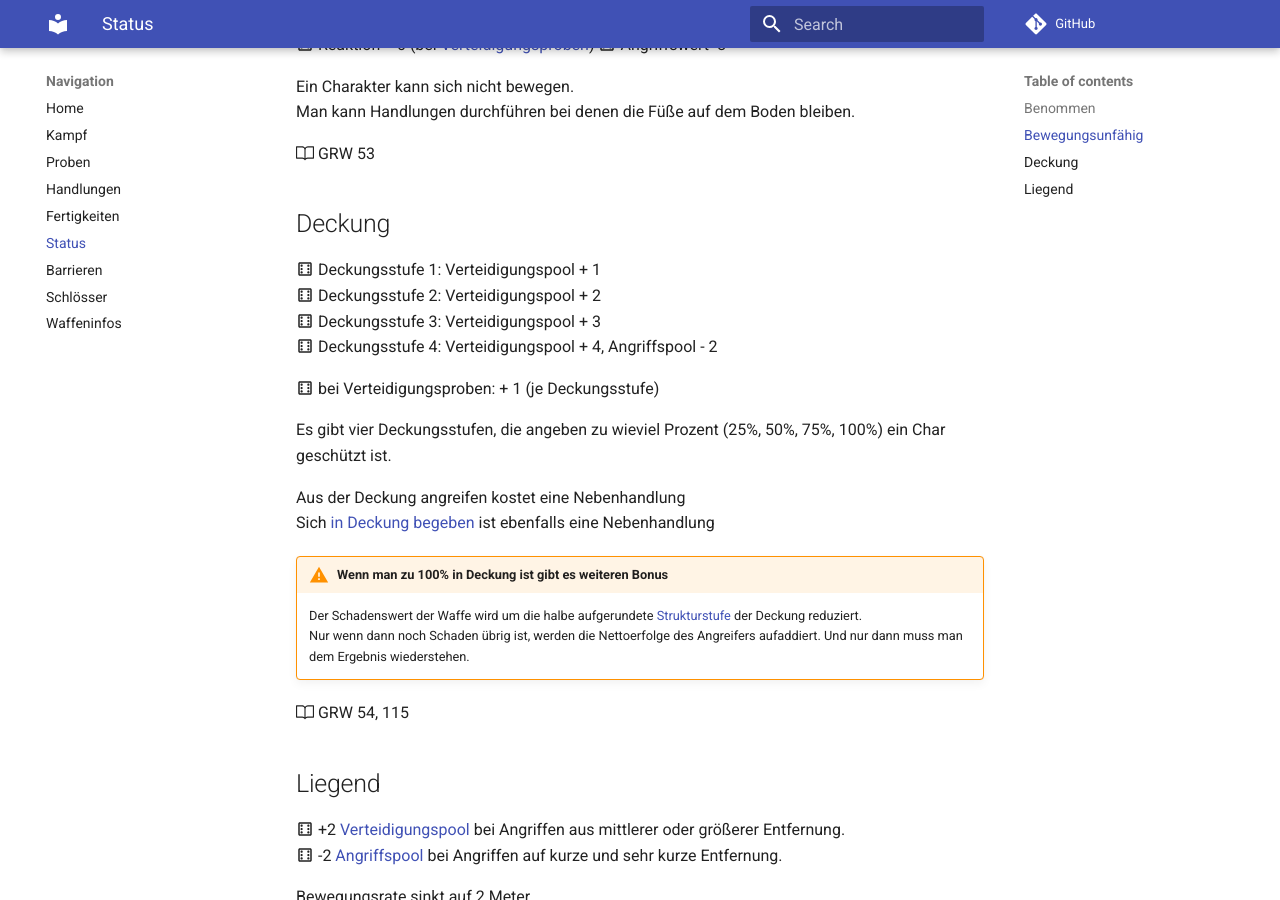
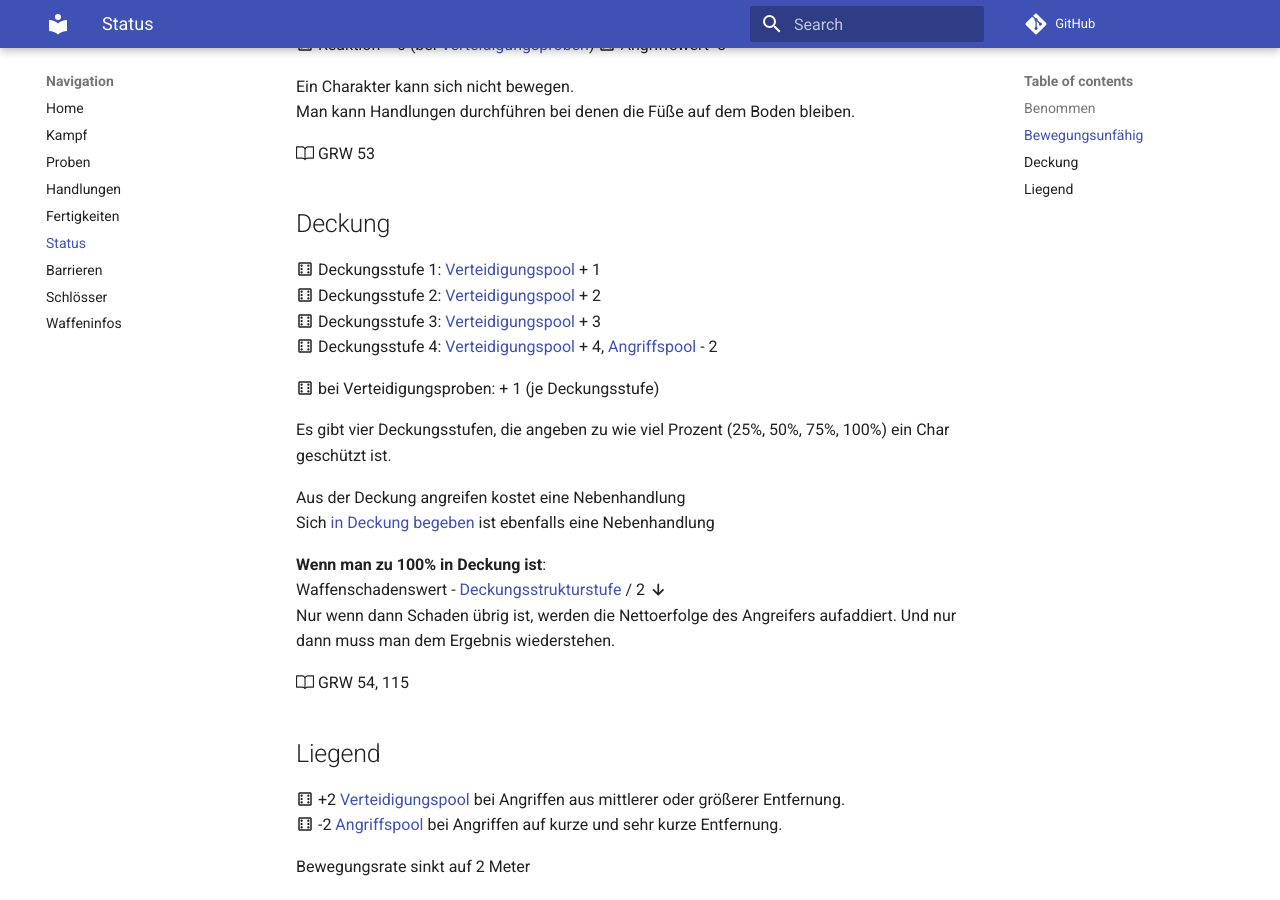
Before and after one commit to mvach/shadowrun6, an MkDocs documentation site: the page built from docs/status.md, in a window 1280 px wide and 900 px high, scrolled down 424 px. Built offline with MkDocs 1.6.1 and Material for MkDocs 9.7.7, drawn with Linux system fonts in a browser that asks for light colours; comment, search, counter and statistics services are not loaded.

Commit message:
Update Kampfschaden

```diff
--- a/docs/status.md
+++ b/docs/status.md
@@ -21,29 +21,28 @@ Man kann Handlungen durchführen bei denen die Füße auf dem Boden bleiben.
 
 ## Deckung
 
-:material-dice-6-outline: Deckungsstufe 1: Verteidigungspool + 1
-:material-dice-6-outline: Deckungsstufe 2: Verteidigungspool + 2
-:material-dice-6-outline: Deckungsstufe 3: Verteidigungspool + 3
-:material-dice-6-outline: Deckungsstufe 4: Verteidigungspool + 4, Angriffspool - 2
+:material-dice-6-outline: Deckungsstufe 1: [Verteidigungspool](kampf.md#pool-bilden) + 1
+:material-dice-6-outline: Deckungsstufe 2: [Verteidigungspool](kampf.md#pool-bilden) + 2
+:material-dice-6-outline: Deckungsstufe 3: [Verteidigungspool](kampf.md#pool-bilden) + 3
+:material-dice-6-outline: Deckungsstufe 4: [Verteidigungspool](kampf.md#pool-bilden) + 4, [Angriffspool](kampf.md#pool-bilden) - 2
 
 :material-dice-6-outline: bei Verteidigungsproben: + 1 (je Deckungsstufe)
 
-Es gibt vier Deckungsstufen, die angeben zu wieviel Prozent (25%, 50%, 75%, 100%) ein Char geschützt ist.
+Es gibt vier Deckungsstufen, die angeben zu wie viel Prozent (25%, 50%, 75%, 100%) ein Char geschützt ist.
 
 Aus der Deckung angreifen kostet eine Nebenhandlung
 Sich [in Deckung begeben](handlungen.md#in-deckung-gehen-i) ist ebenfalls eine Nebenhandlung
 
-!!! warning annotate "Wenn man zu 100% in Deckung ist gibt es weiteren Bonus"
-
-    Der Schadenswert der Waffe wird um die halbe aufgerundete [Strukturstufe](barrieren.md#strukturstufen) der Deckung reduziert.
-    Nur wenn dann noch Schaden übrig ist, werden die Nettoerfolge des Angreifers aufaddiert. Und nur dann muss man dem Ergebnis wiederstehen.
+**Wenn man zu 100% in Deckung ist**:
+Waffenschadenswert - [Deckungsstrukturstufe](barrieren.md#strukturstufen) / 2 :octicons-arrow-down-16:
+Nur wenn dann Schaden übrig ist, werden die Nettoerfolge des Angreifers aufaddiert. Und nur dann muss man dem Ergebnis wiederstehen.
 
 :octicons-book-24: GRW 54, 115
 
 ## Liegend
 
-:material-dice-6-outline: +2 [Verteidigungspool](kampf.md#wurfeln) bei Angriffen aus mittlerer oder größerer Entfernung.
-:material-dice-6-outline: -2 [Angriffspool](kampf.md#wurfeln) bei Angriffen auf kurze und sehr kurze Entfernung.
+:material-dice-6-outline: +2 [Verteidigungspool](kampf.md#pool-bilden) bei Angriffen aus mittlerer oder größerer Entfernung.
+:material-dice-6-outline: -2 [Angriffspool](kampf.md#pool-bilden) bei Angriffen auf kurze und sehr kurze Entfernung.
 
 Bewegungsrate sinkt auf 2 Meter
 
```
Also changed, not shown: docs/fertigkeiten.md (+1 -1 lines), docs/handlungen.md (+3 -3 lines), docs/kampf.md (+10 -2 lines).
